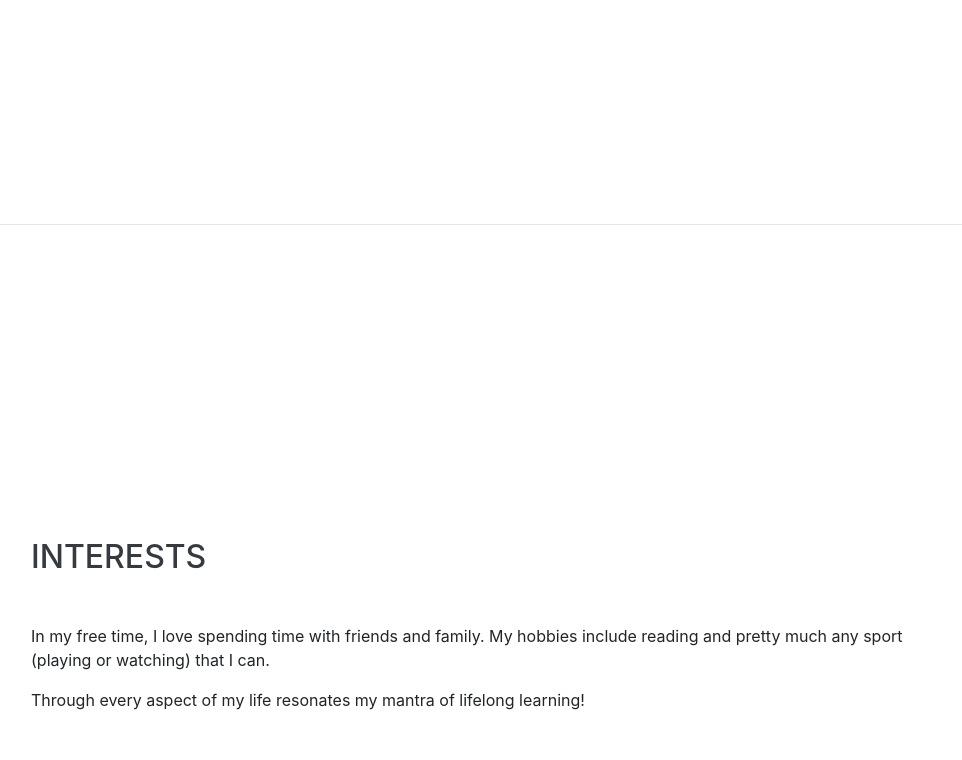
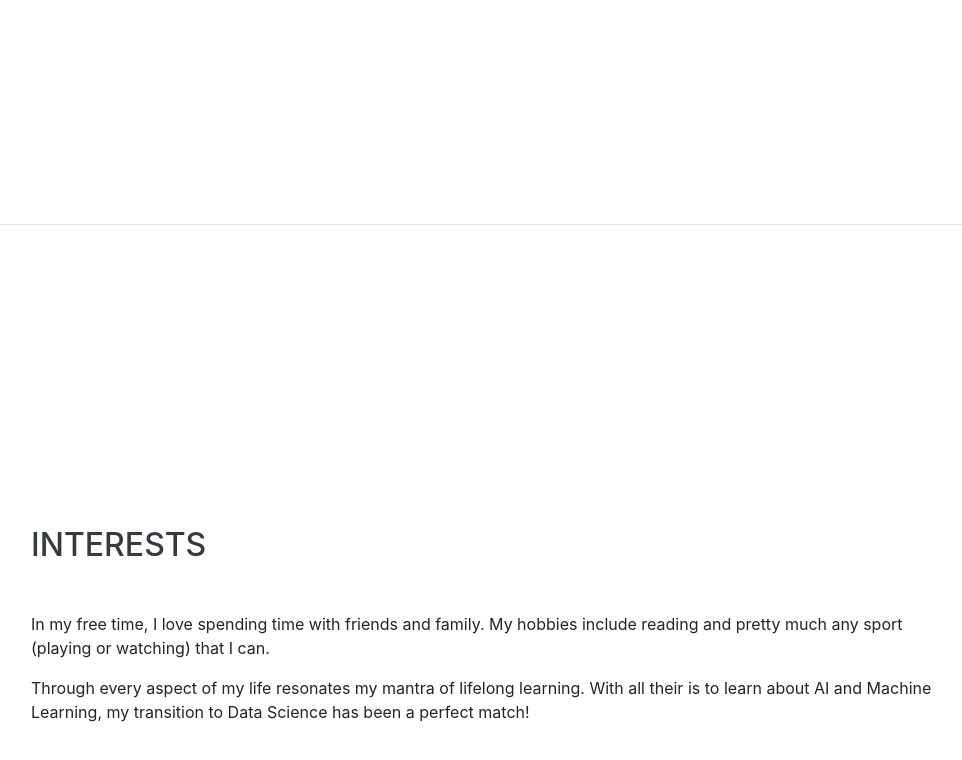
Before and after one commit to larrycurran/larrycurran.github.io, a website with bundled scripts: page index.html in a window 1280 px wide. Shown: the part 4378-5138 px from the top of the page, without its empty margins (289-1251 px from the left). Built offline with nearby package versions, Linux system fonts and the light colour scheme; a web font is replaced by a local one.

Commit message:
Update index.html

```diff
--- a/index.html
+++ b/index.html
@@ -301,7 +301,7 @@
       <div class="w-100">
         <h2 class="mb-5">Interests</h2>
         <p>In my free time, I love spending time with friends and family.  My hobbies include reading and pretty much any sport (playing or watching) that I can.</p>
-        <p class="mb-0">Through every aspect of my life resonates my mantra of lifelong learning!</p>
+        <p class="mb-0">Through every aspect of my life resonates my mantra of lifelong learning.  With all their is to learn about AI and Machine Learning, my transition to Data Science has been a perfect match!</p>
       </div>
     </section>
 
```
